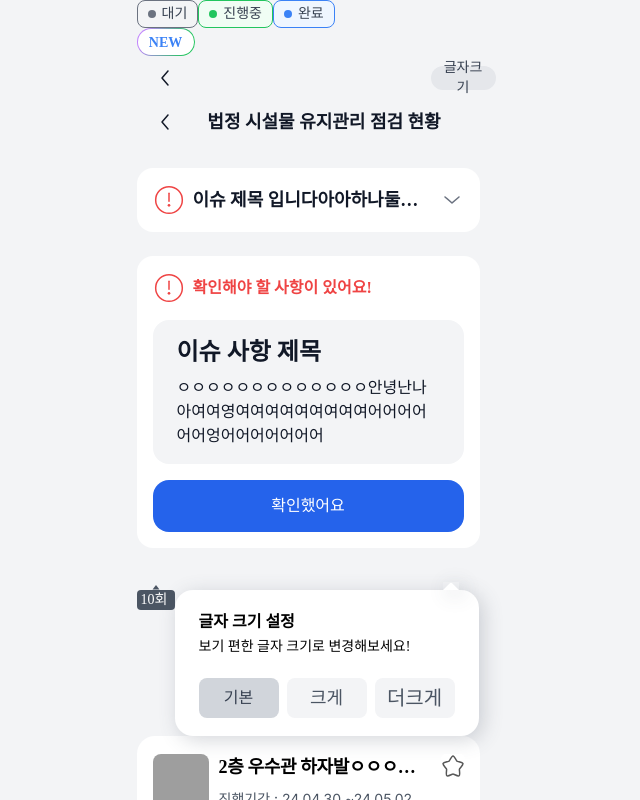
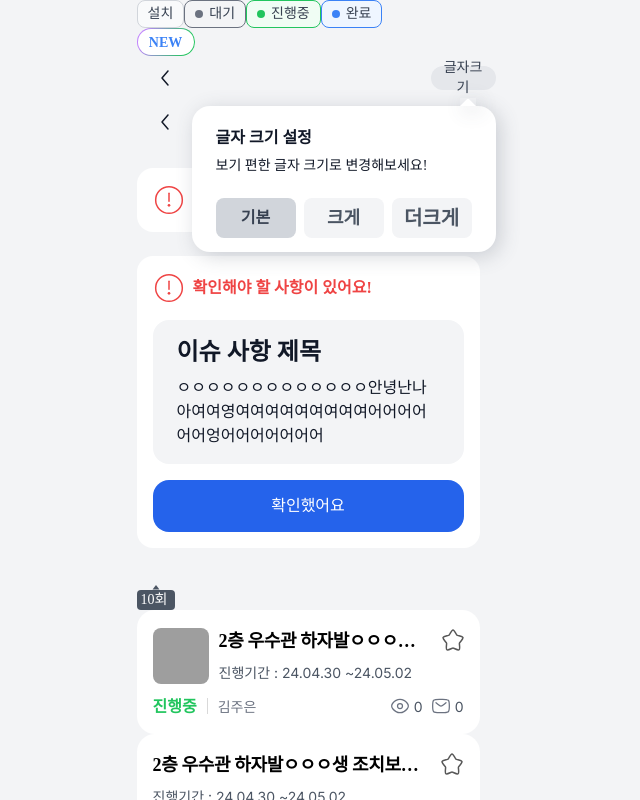
Before and after one commit to 10aeat/10aeat_Frontend, a Next.js app: page / in a window 1280 px wide. Both pictures are taken after a click on the button "글자크기". Shown: the top 800 px of the page, without its empty margins (316-956 px from the left). Built offline with nearby package versions, Linux system fonts and the light colour scheme; grey boxes are pictures that could not be loaded; a web font is replaced by a local one.

Commit message:
[Fix] 글자크기 버튼 누르면 tooltip 보이는 기능/tag 추가

```diff
--- a/src/app/Check.tsx
+++ b/src/app/Check.tsx
@@ -11,6 +11,7 @@ export default function Check() {
     <>
       {/* 혜원 */}
       {/* Tag */}
+      <BoxStore boxStyle={BoxStyle.DEFAULT_TAG} />
       <BoxStore boxStyle={BoxStyle.WAIT_TAG} />
       <BoxStore boxStyle={BoxStyle.PROCEEDING_TAG} />
       <BoxStore boxStyle={BoxStyle.DONE_TAG} />
@@ -40,7 +41,6 @@ export default function Check() {
 
       {/* Tooltips */}
       <TooltipStore tooltipStyle={TooltipStyle.COUNT} count={10} />
-      <TooltipStore tooltipStyle={TooltipStyle.TEXT_CHANGE} />
 
       {/* 예림 */}
       {/* Card */}
--- a/src/components/atoms/BoxStore.tsx
+++ b/src/components/atoms/BoxStore.tsx
@@ -1,6 +1,7 @@
 import '../../styles/boxStyle.scss'
 
 export enum BoxStyle {
+  DEFAULT_TAG = 'DEFAULT_TAG',
   WAIT_TAG = 'WAIT_TAG',
   PROCEEDING_TAG = 'PROCEEDING_TAG',
   DONE_TAG = 'DONE_TAG',
@@ -18,9 +19,15 @@ export default function BoxStore({
 }: Props) {
   const selectBox = () => {
     switch (boxStyle) {
+      case BoxStyle.DEFAULT_TAG:
+        return (
+          <div className="tag flex border-solid border-[1px] border-gray-300 bg-gray-50 text-gray-700 capitalize leading-[1px] font-Pretendard">
+            설치
+          </div>
+        )
       case BoxStyle.WAIT_TAG:
         return (
-          <div className="tag flex border-solid border-[1px] border-gray-500 bg-gray-100  text-gray-700 capitalize leading-[1px] font-Pretendard">
+          <div className="tag flex border-solid border-[1px] border-gray-500 bg-gray-100 text-gray-700 capitalize leading-[1px] font-Pretendard">
             <div className="w-2 h-2 rounded-lg bg-gray-500" />
             대기
           </div>
--- a/src/components/atoms/NavBar.tsx
+++ b/src/components/atoms/NavBar.tsx
@@ -4,7 +4,7 @@ import Image from 'next/image'
 import { useRouter } from 'next/navigation'
 import React, { useState } from 'react'
 import ButtonStore, { ButtonStyle } from './ButtonStore'
-import TooltipStore from './TooltipStore'
+import TooltipStore, { TooltipStyle } from './TooltipStore'
 
 interface Props {
   children?: React.ReactNode
@@ -14,11 +14,7 @@ interface Props {
 
 export default function NavBar({ children, isTitle, isTextChange }: Props) {
   const router = useRouter()
-  const [isTextChangeVisible, setIsTextChangeVisible] = useState(false)
-
-  const toggleTextChange = () => {
-    setIsTextChangeVisible(!isTextChangeVisible)
-  }
+  const [isTooltipVisible, setIsTooltipVisible] = useState(false)
 
   return (
     <div className="relative flex items-center justify-between w-[375px] h-11 font-Pretendard font-bold text-gray-900 text-lg capitalize px-[16px]">
@@ -37,16 +33,23 @@ export default function NavBar({ children, isTitle, isTextChange }: Props) {
           {children}
         </div>
       )}
-      <div className="flex justify-end z-10">
-        {isTextChange ? (
+      {isTextChange && (
+        <div className="relative flex justify-end z-10">
           <ButtonStore
             buttonStyle={ButtonStyle.TEXT_CHANGE}
-            onClickFunction={toggleTextChange}
+            onClickFunction={() => {
+              setIsTooltipVisible(!isTooltipVisible)
+            }}
           >
             글자크기
           </ButtonStore>
-        ) : null}
-      </div>
+          {isTooltipVisible && (
+            <div className="absolute mt-5">
+              <TooltipStore tooltipStyle={TooltipStyle.TEXT_CHANGE} />
+            </div>
+          )}
+        </div>
+      )}
     </div>
   )
 }
```
